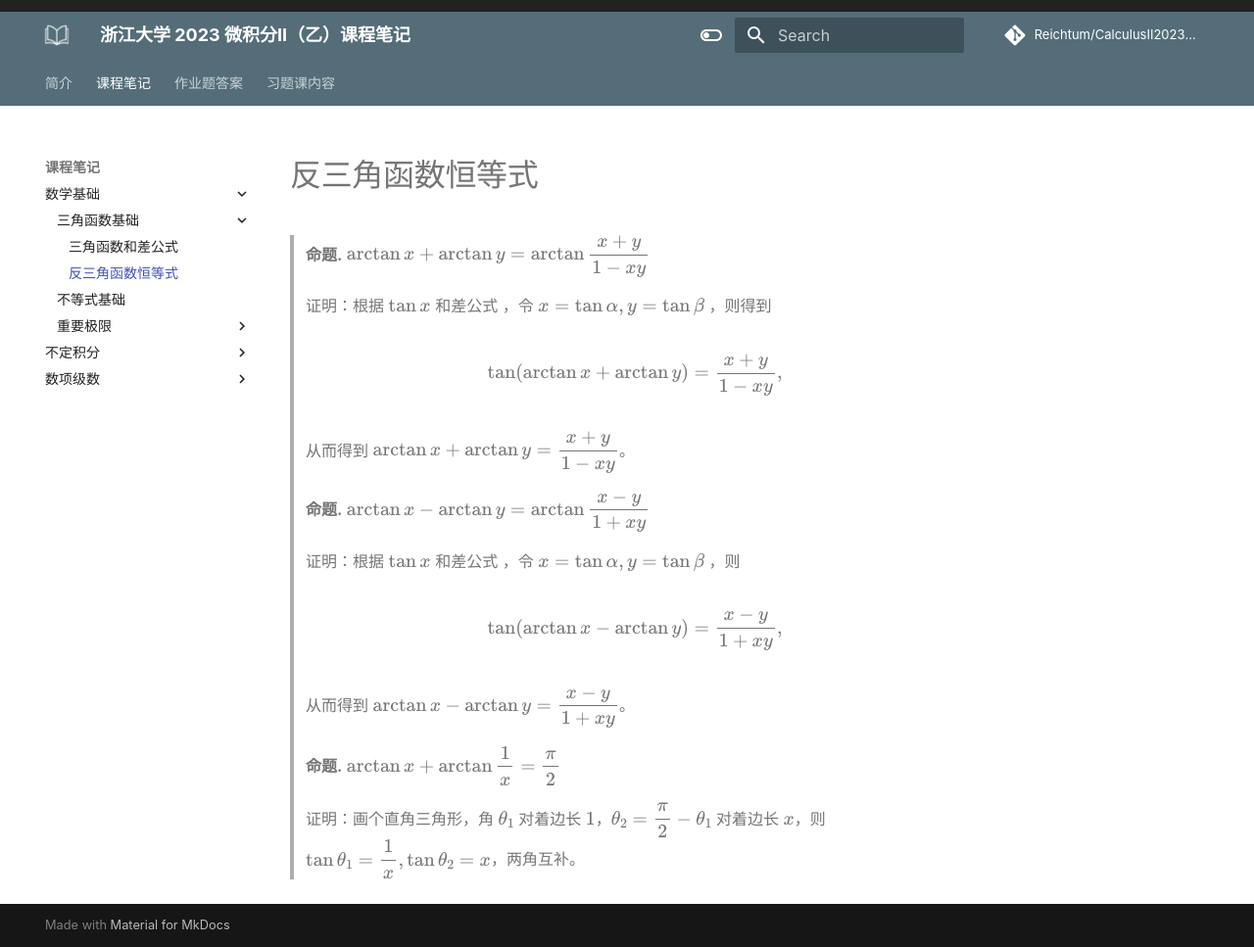
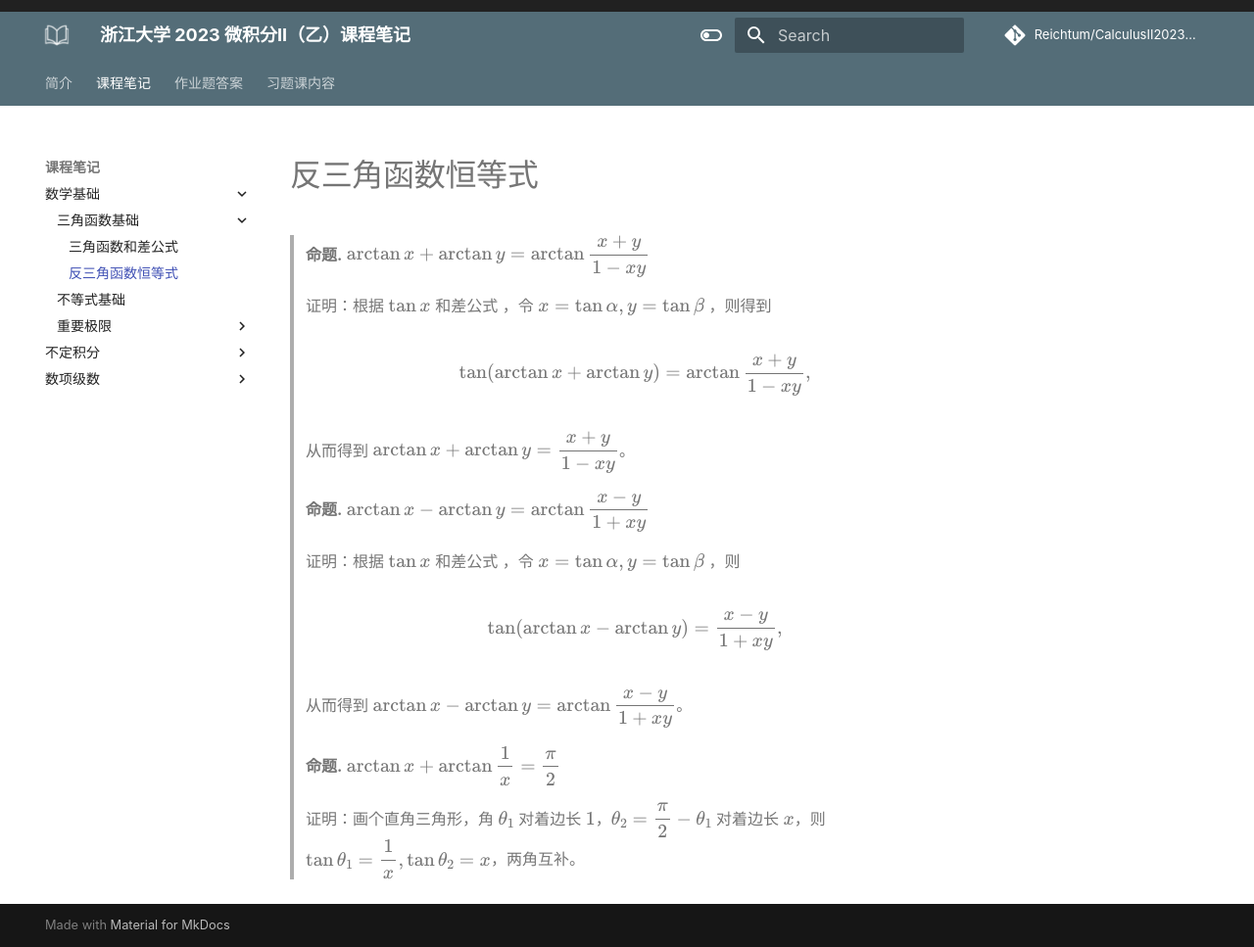
Before and after one commit to ReichtumQian/CalculusII2023Spring, an MkDocs documentation site: the page built from docs/课程笔记/数学基础/三角函数基础/反三角函数恒等式.md, in a window 1280 px wide and 967 px high. Shown: the whole window at 98% size. Built offline with MkDocs 1.6.1 and Material for MkDocs 9.7.7, drawn with Linux system fonts in a browser that asks for light colours; some web fonts are replaced; comment, search, counter and statistics services are not loaded.

Commit message:
Fix one typo.

```diff
--- a/docs/课程笔记/数学基础/三角函数基础/反三角函数恒等式.md
+++ b/docs/课程笔记/数学基础/三角函数基础/反三角函数恒等式.md
@@ -3,7 +3,7 @@
 >
 > 证明：根据 $\tan x$ 和差公式 ，令 $x = \tan \alpha, y = \tan \beta$ ，则得到
 >
-> $$ \tan(\arctan x + \arctan y) = \frac{x+y}{1-xy} ,$$
+> $$ \tan(\arctan x + \arctan y) = \arctan \frac{x+y}{1-xy} ,$$
 >
 > 从而得到 $\arctan x + \arctan y = \frac{x+y}{1-xy}$。
 
@@ -13,7 +13,7 @@
 >
 > $$ \tan(\arctan x - \arctan y) = \frac{x - y}{1+xy}, $$
 >
-> 从而得到 $\arctan x - \arctan y = \frac{x-y}{1+xy}$。
+> 从而得到 $\arctan x - \arctan y = \arctan \frac{x-y}{1+xy}$。
 
 > **命题.** $\arctan x + \arctan \frac{1}{x} = \frac{\pi}{2}$
 >
```
